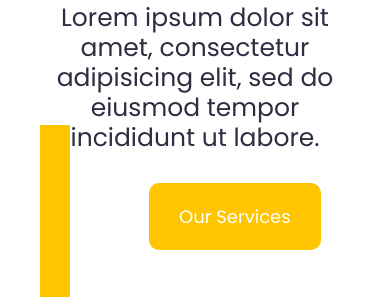
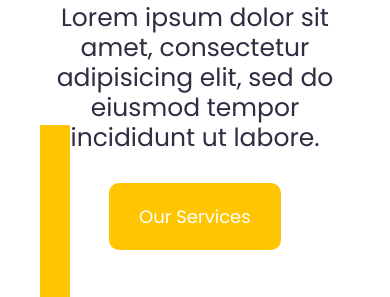
Before and after one commit to anikmk/veterinarian_animal_itbd, a plain HTML site: page index.html in a window 390 px wide. Shown: the part 1077-1374 px from the top of the page. Drawn offline with Linux system fonts and the light colour scheme.

Commit message:
error handle

```diff
--- a/css/css/responsive.css
+++ b/css/css/responsive.css
@@ -89,7 +89,10 @@
 		border-radius: 10px;
 
 	}
-
+	.vet-left a{
+		font-size: 18px;
+		margin-left: 70px;
+	}
 	/* title section */
 	.title-section {
 		padding: 20px 0px;
```
